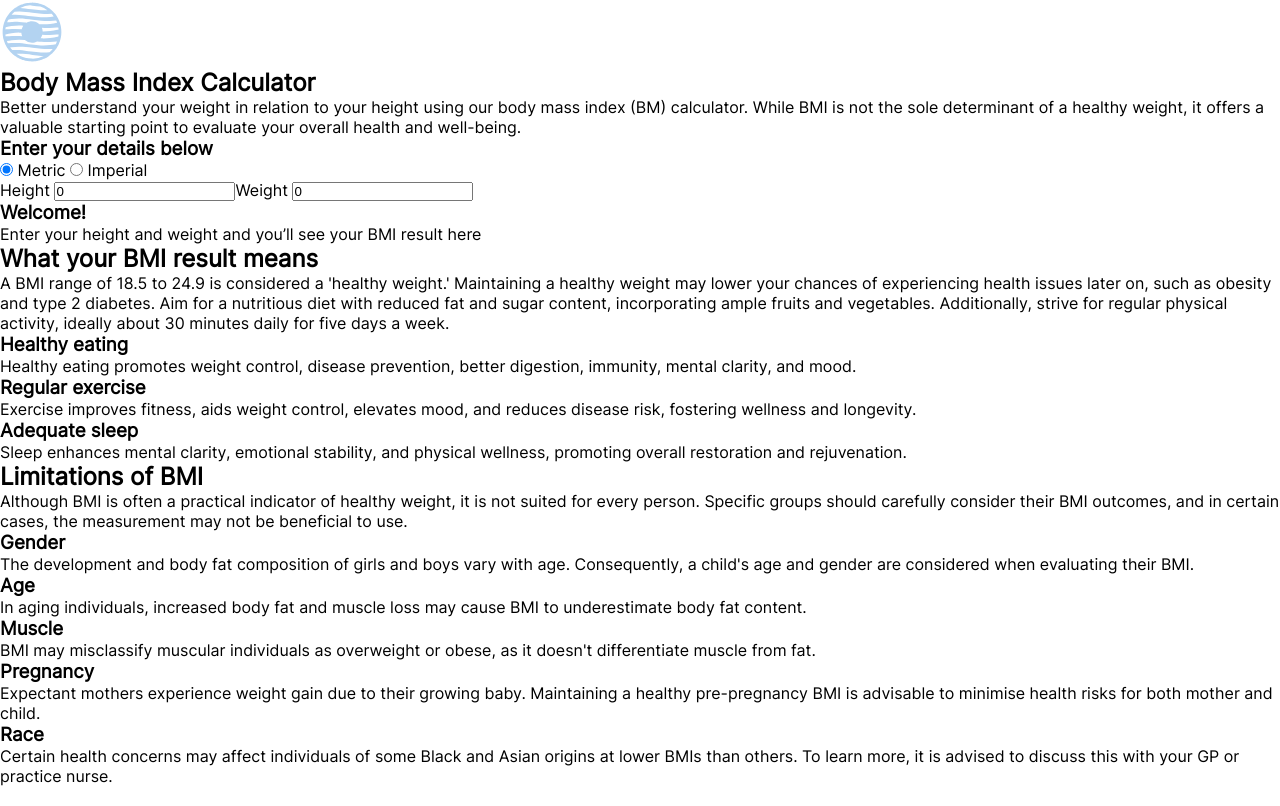
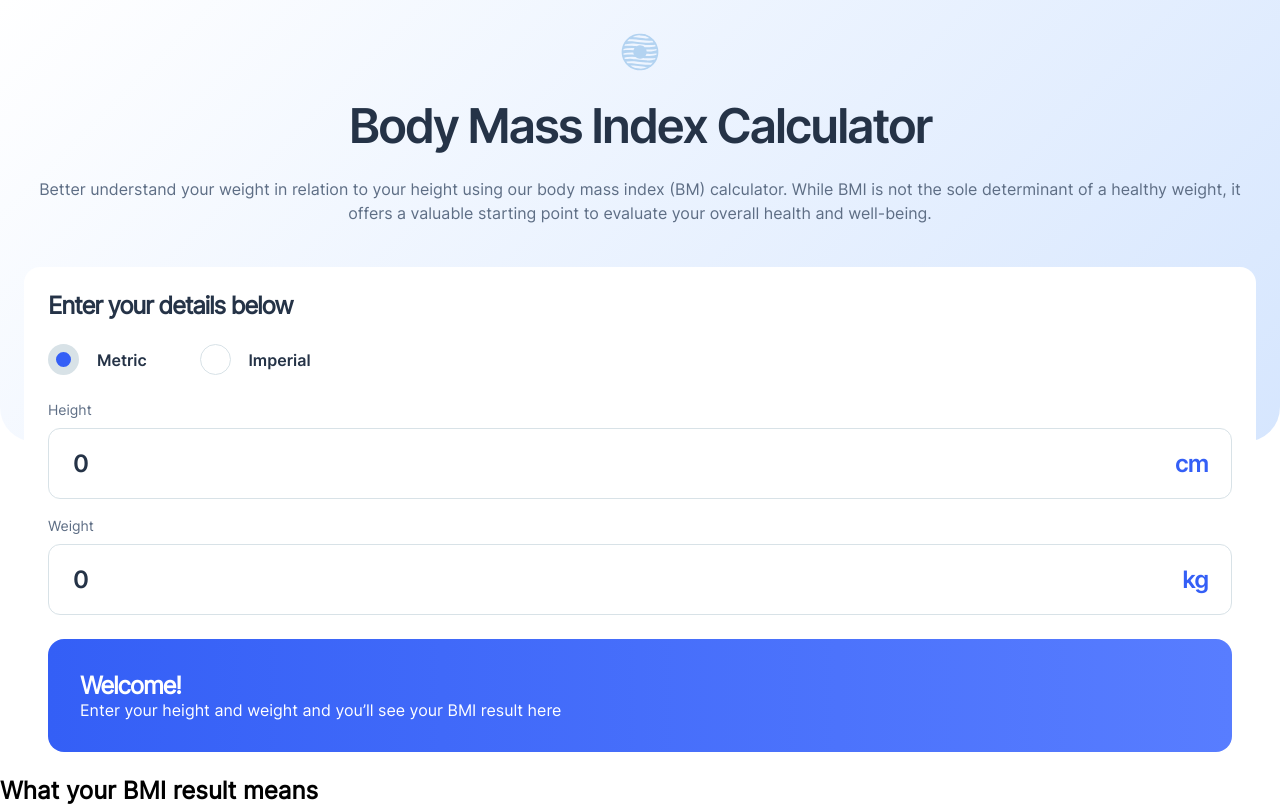
Before and after one commit to jAllanOli/bmi-calculator, an Angular app: page / in a window 1280 px wide. Shown: the top 806 px of the page. Built offline with nearby package versions, Linux system fonts and the light colour scheme.

Commit message:
calculator style and classification added

```diff
--- a/src/app/app.component.html
+++ b/src/app/app.component.html
@@ -13,7 +13,7 @@
   </section>
 </div>
 <main>
-  <section class="inputs-container">
+  <section class="inputs-area">
     <app-calculator></app-calculator>
   </section>
 
--- a/src/app/app.component.scss
+++ b/src/app/app.component.scss
@@ -1 +1,38 @@
 @import "../styles/index.scss";
+
+.gradient-wrapper {
+  text-align: center;
+  padding: 2rem 1.5rem 13.6rem;
+  border-radius: 0rem 0rem 2.1875rem 2.1875rem;
+  background: var(
+    --gradient-1,
+    linear-gradient(315deg, #d6e6fe 0%, rgba(214, 252, 254, 0) 100%)
+  );
+
+  & header > img {
+    max-width: 2.5rem;
+  }
+
+  .intro {
+    display: flex;
+    flex-direction: column;
+    gap: 1.5rem;
+    padding-top: 1.5rem;
+
+    h1 {
+      @include heading-l;
+      font-weight: 600;
+      color: $gunmetal;
+      letter-spacing: -2.4px;
+    }
+
+    p {
+      @include body-m;
+      color: $dark-eletric-blue;
+    }
+  }
+}
+
+.inputs-area {
+  padding: 0 1.5rem;
+}
--- a/src/app/calculator/calculator.component.html
+++ b/src/app/calculator/calculator.component.html
@@ -1,8 +1,8 @@
-<div data-testid="inputs-container">
+<div class="inputs-container" data-testid="inputs-container">
   <h3>Enter your details below</h3>
 
   <div class="radio">
-    <label>
+    <label class="radio__label">
       <input
         type="radio"
         name="measurement-unity"
@@ -14,7 +14,7 @@
       />
       Metric
     </label>
-    <label>
+    <label class="radio__label">
       <input
         type="radio"
         name="measurement-unity"
@@ -28,11 +28,16 @@
   </div>
 
   <div class="measurement-inputs" [ngSwitch]="unity">
-    <div *ngSwitchCase="'metric'" data-testid="metric-inputs">
-      <label for="height"
+    <div
+      *ngSwitchCase="'metric'"
+      data-testid="metric-inputs"
+      class="metric-inputs"
+    >
+      <label class="label height" for="height"
         >Height
         <input
           id="height"
+          class="value-input"
           data-testid="metric-height-input"
           type="number"
           placeholder="0"
@@ -40,10 +45,11 @@
           (blur)="calculate()"
         />
       </label>
-      <label for="weight"
+      <label class="label weight" for="weight"
         >Weight
         <input
           id="weight"
+          class="value-input"
           data-testid="metric-weight-input"
           type="number"
           placeholder="0"
@@ -53,19 +59,28 @@
       </label>
     </div>
 
-    <div *ngSwitchCase="'imperial'" data-testid="imperial-inputs">
-      <label for="height"
+    <div
+      *ngSwitchCase="'imperial'"
+      class="imperial-inputs"
+      data-testid="imperial-inputs"
+    >
+      <div class="flex-container">
+        <label class="label feet" for="height"
           >Height
           <input
             id="height"
+            class="value-input"
             data-testid="feet-input"
             type="number"
             placeholder="0"
             [(ngModel)]="imperialData.height.feet"
             (blur)="calculate()"
           />
+        </label>
+        <label class="label inches" for="height-inches">
           <input
             id="height-inches"
+            class="value-input"
             data-testid="inches-input"
             type="number"
             placeholder="0"
@@ -73,18 +88,25 @@
             (blur)="calculate()"
           />
         </label>
-      <label for="weight"
+      </div>
+
+      <div class="flex-container">
+        <label class="label stones" for="weight"
           >Weight
           <input
             id="weight"
+            class="value-input"
             data-testid="stones-input"
             type="number"
             placeholder="0"
             [(ngModel)]="imperialData.weight.stones"
             (blur)="calculate()"
           />
+        </label>
+        <label class="label pounds" for="weight-lbs">
           <input
             id="weight-lbs"
+            class="value-input"
             data-testid="pounds-input"
             type="number"
             placeholder="0"
@@ -94,21 +116,22 @@
         </label>
       </div>
     </div>
+  </div>
 
-  <section [ngSwitch]="state">
+  <section [ngSwitch]="state" class="result-container">
     <div *ngSwitchCase="'initial'">
       <h3>Welcome!</h3>
       <p>Enter your height and weight and you’ll see your BMI result here</p>
     </div>
-    <div *ngSwitchCase="'result'">
-      <h3>
-        Your BMI is...
-        <span>{{ result }}</span>
-      </h3>
-      <p>
-        Your BMI suggests you're {{ classification }}. Your ideal weight is
+    <div class="result" *ngSwitchCase="'result'">
+      <p class="result__intro">Your BMI is...</p>
+      <span class="result__value">{{ result }}</span>
+      <p class="result__desc">
+        Your BMI suggests you're at {{ classification }}. Your ideal weight is
         between
-        <span>{{ unity === "metric" ? metricRange : imperialRange }}.</span>
+        <span class="range-value"
+          >{{ unity === "metric" ? metricRange : imperialRange }}.</span
+        >
       </p>
     </div>
   </section>
--- a/src/app/calculator/calculator.component.scss
+++ b/src/app/calculator/calculator.component.scss
@@ -0,0 +1,176 @@
+@import "../../styles/index.scss";
+
+.inputs-container {
+  display: flex;
+  flex-direction: column;
+  gap: 1.5rem;
+  padding: 1.5rem;
+  margin-top: -175px;
+  border-radius: 1rem;
+
+  background-color: $pure-white;
+
+  h3 {
+    color: $gunmetal;
+    font-size: 1.5rem;
+    font-weight: 600;
+    letter-spacing: -0.075rem;
+  }
+
+  .radio {
+    width: 100%;
+    display: flex;
+    gap: 3.3rem;
+
+    &__label {
+      display: flex;
+      align-items: center;
+      gap: 1.12rem;
+
+      @include body-m-bold;
+      color: $gunmetal;
+
+      input {
+        appearance: none;
+        background-color: $pure-white;
+        width: 1.9375rem;
+        height: 1.9375rem;
+        border-radius: 50%;
+        border: 1px solid $borders;
+        transition: all 250ms ease-in-out;
+
+        &:checked {
+          border: 8px solid $borders;
+          background-color: $blue;
+        }
+
+        &:not(:checked):hover {
+          border: 1.5px solid $blue;
+          background-color: $pure-white;
+        }
+      }
+    }
+  }
+
+  .metric-inputs {
+    display: flex;
+    flex-direction: column;
+    gap: 1rem;
+
+    .height::after {
+      content: "cm";
+    }
+
+    .weight::after {
+      content: "kg";
+    }
+  }
+
+  .imperial-inputs {
+    .flex-container {
+      display: flex;
+      align-items: flex-end;
+      gap: 1rem;
+      justify-content: space-between;
+
+      .label {
+        max-width: 45%;
+      }
+    }
+
+    .feet::after {
+      content: "ft";
+    }
+
+    .inches::after {
+      content: "in";
+      top: 50%;
+      transform: translateY(-50%);
+    }
+
+    .stones::after {
+      content: "st";
+    }
+
+    .pounds::after {
+      content: "lbs";
+      top: 50%;
+      transform: translateY(-50%);
+    }
+  }
+}
+
+.label {
+  display: flex;
+  flex-direction: column;
+  gap: 0.5rem;
+  color: $dark-eletric-blue;
+  position: relative;
+  @include body-s;
+
+  &::after {
+    color: $blue;
+    position: absolute;
+    top: 53.5%;
+    right: 1.5rem;
+    font-family: Inter Semibold;
+    font-weight: 600;
+    font-size: 1.5rem;
+    letter-spacing: -0.075rem;
+  }
+
+  .value-input {
+    padding: 1.25rem 1.5rem;
+    border: 1px solid $borders;
+    border-radius: 0.75rem;
+    font-size: 1.5rem;
+    font-family: Inter Semibold;
+    font-weight: 600;
+    line-height: normal;
+    letter-spacing: -0.075rem;
+    color: $gunmetal;
+
+    &:focus {
+      outline: none;
+      border: 1.5px solid $blue;
+    }
+  }
+}
+
+.result-container {
+  padding: 2rem;
+  background: linear-gradient(90deg, #345ff6 0%, #587dff 100%);
+  border-radius: 1rem;
+  h3,
+  p,
+  span {
+    color: $pure-white;
+  }
+
+  .result {
+    display: flex;
+    flex-direction: column;
+
+    &__intro {
+      font-family: Inter Semibold;
+      font-weight: 600;
+      line-height: 150%;
+      margin-bottom: 0.5rem;
+    }
+
+    &__value {
+      font-size: 3rem;
+      line-height: 110%;
+      letter-spacing: -0.15rem;
+      font-family: Inter Semibold;
+    }
+
+    &__desc {
+      font-size: 0.875rem;
+
+      .range-value {
+        font-family: Inter Semibold;
+      }
+    }
+  }
+}
--- a/src/app/calculator/calculator.component.ts
+++ b/src/app/calculator/calculator.component.ts
@@ -50,6 +50,7 @@ export class CalculatorComponent {
   public setUnity(event: Event) {
     const input = event.target as HTMLInputElement;
     this.unity = input.value as Unity;
+    this.state = 'initial';
   }
 
   public calculate() {
@@ -73,11 +74,15 @@ export class CalculatorComponent {
           HEALTHY_BMI.max
         ).toFixed(1),
       };
-      this.result = this.metricBMI(this.metricData).toFixed(1);
+      const BMI = this.metricBMI(this.metricData);
+      this.result = BMI.toFixed(1);
+      this.classification = this.verifyClassification(BMI);
       this.metricRange = `${weightRange.min}kgs - ${weightRange.max}kgs`;
       this.state = 'result';
     } else if (hasImperialData) {
-      this.result = this.imperialBMI(this.imperialData).toFixed(1);
+      const BMI = this.imperialBMI(this.imperialData);
+      this.classification = this.verifyClassification(BMI);
+      this.result = BMI.toFixed(1);
 
       const weightRange = {
         min: this.getImperialWeight(this.imperialData, HEALTHY_BMI.min),
@@ -103,6 +108,28 @@ export class CalculatorComponent {
     return { result, stones };
   }
 
+  public verifyClassification(BMI: number): string {
+    let classification = '';
+
+    if (BMI < 18.5) {
+      classification = 'Underweight';
+    }
+
+    if (BMI > 18.5 && BMI < 24.9) {
+      classification = 'Healthy Weight';
+    }
+
+    if (BMI > 25 && BMI < 29.9) {
+      classification = 'Overweight';
+    }
+
+    if (BMI > 30) {
+      classification = 'Obesity';
+    }
+
+    return classification;
+  }
+
   private metricBMI(data: MetricMeasurement): number {
     return data.weight / this.conversor.cmToMeters(data.height) ** 2;
   }
```
Lines whose indentation alone changed are shown as unchanged.
